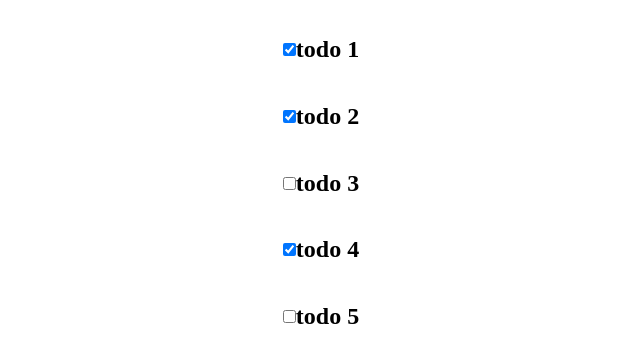
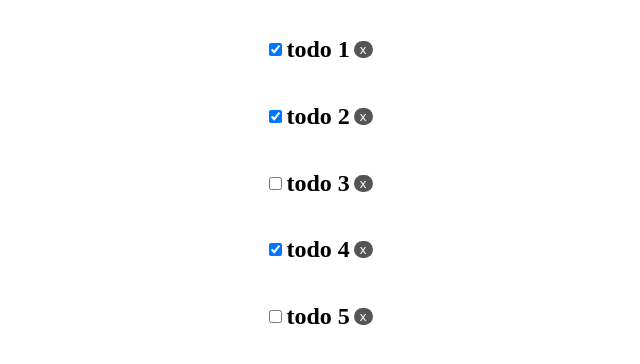
Before and after one commit to Jonathan-Harty/epics-react-tut, a React (Create React App) app: page / in a window 1280 px wide. Shown: the top 364 px of the page, without its empty margins (339-979 px from the left). Built offline with nearby package versions, Linux system fonts and the light colour scheme.

Commit message:
add delete button

```diff
--- a/src/components/Todo.tsx
+++ b/src/components/Todo.tsx
@@ -15,6 +15,7 @@ export const Todo = (props: ITodoProps) => {
         defaultChecked={props.todo.isCompleted}
       />
       <h2>{props.todo.title}</h2>
+      <button className={styles.btn}>x</button>
     </div>
   );
 };
--- a/src/styles/Todo.module.css
+++ b/src/styles/Todo.module.css
@@ -6,5 +6,19 @@
 
 .checkbox {
   /* goes clockwise: top right bottom left */
-  margin: auto 0 auto 0;
+  margin: auto 4px auto 0;
 }
+
+.btn {
+  border-radius: 10px;
+  border: none;
+  display: inline-block;
+  background: #555;
+  color: #fff;
+  margin: auto 0 auto 4px;
+  cursor: pointer;
+}
+
+.btn:hover {
+  background: red;
+}
```
